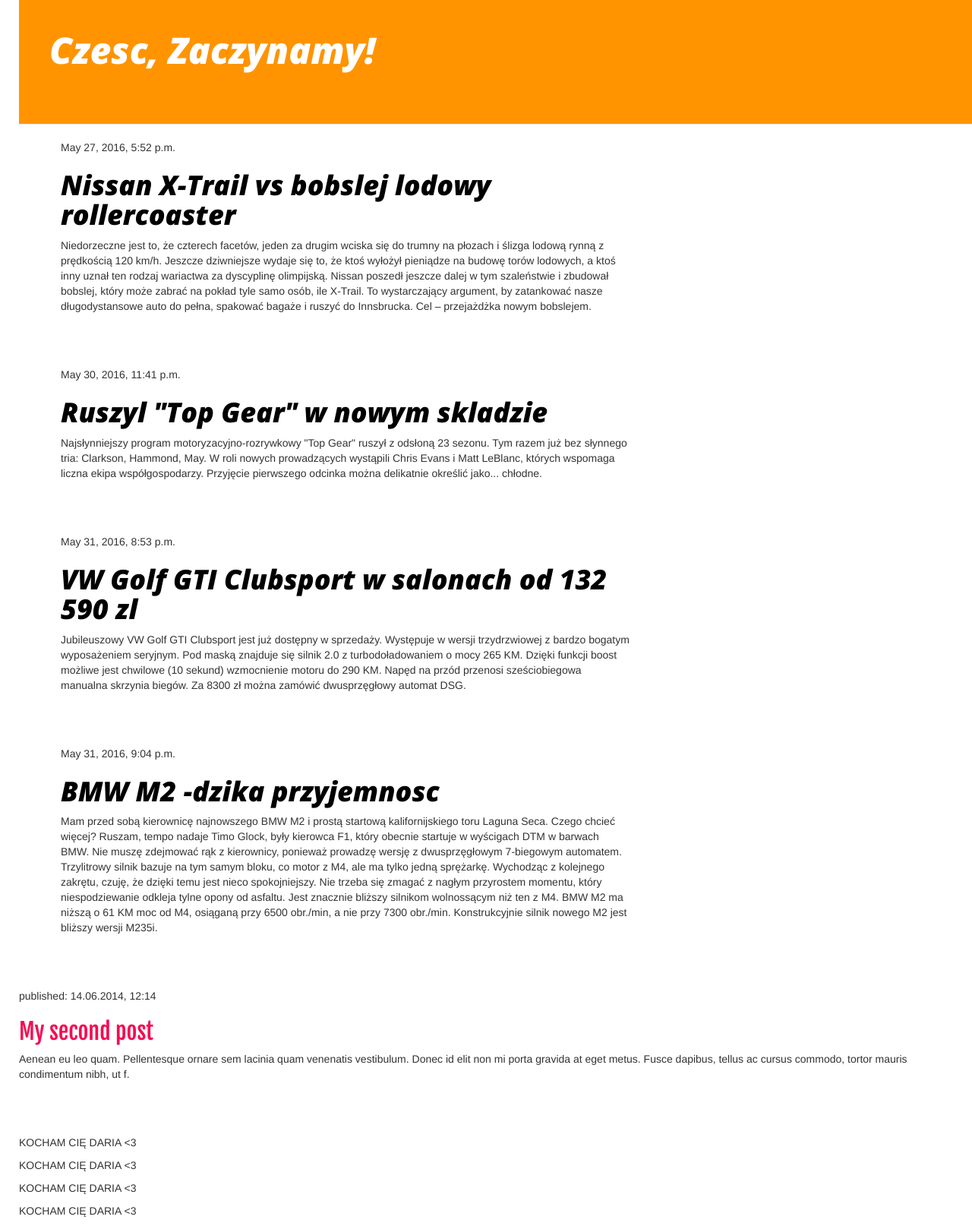
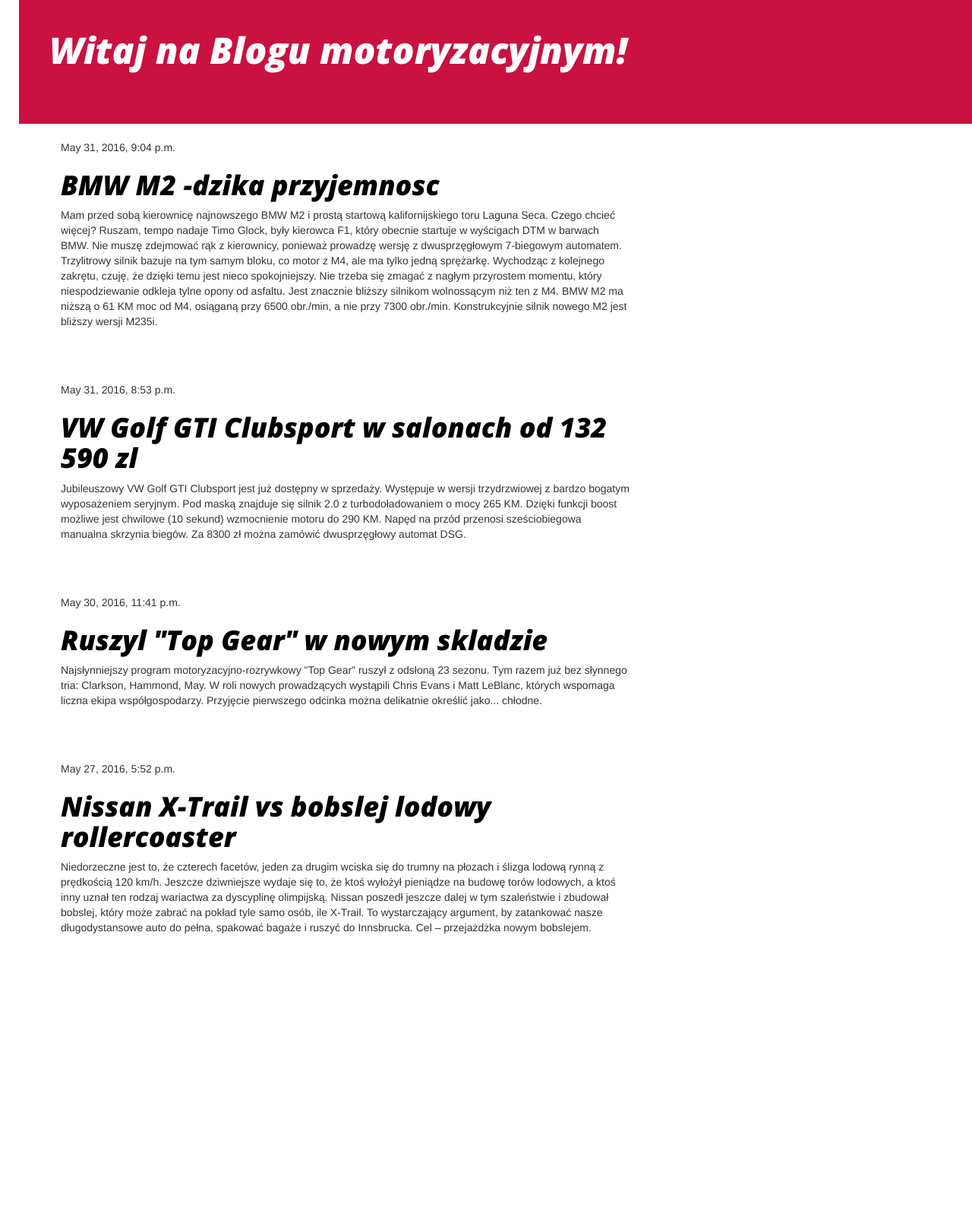
Before and after one commit to mlabuda2/my-first-blog, a Django app: page / in a window 1280 px wide. Shown: the whole page at 76% size. After the commit the page ends 1229 px from the top, so only its background shows below. Run offline with Django 3.2, Linux system fonts and the light colour scheme; data comes from the database, SQL or seed files in the repository; both versions use the stored data as it was after the commit; parts of the project's set-up code (start-up, migrations or seed data) failed here and were passed over; some libraries are stand-ins or nearby versions.

Commit message:
Poprawki postow, kolorow

```diff
--- a/blog/models.py
+++ b/blog/models.py
@@ -1,8 +1,18 @@
 from django.db import models
 from django.utils import timezone
 
+# tagging
+from taggit.managers import TaggableManager
+
 
 class Post(models.Model):
+
+    CATEGORY_CHOICES = (
+        ('samo', 'Samochody'),
+        ('moto', 'Motocykle'),
+        ('nc', 'No Category'),
+    )
+
     author = models.ForeignKey('auth.User')
     title = models.CharField(max_length=200)
     text = models.TextField()
@@ -10,6 +20,8 @@
             default=timezone.now)
     published_date = models.DateTimeField(
             blank=True, null=True)
+    category = models.CharField(max_length=30, choices=CATEGORY_CHOICES)
+    tags = TaggableManager()
 
     def publish(self):
         self.published_date = timezone.now()
--- a/blog/templates/blog/post_list.html
+++ b/blog/templates/blog/post_list.html
@@ -3,14 +3,14 @@
     <head>
       <link href='https://fonts.googleapis.com/css?family=Fjalla+One' rel='stylesheet' type='text/css'>
       <link href='https://fonts.googleapis.com/css?family=Open+Sans:800italic' rel='stylesheet' type='text/css'>
-      <title>Blog Matiego</title>
+      <title>Mateusz Labuda</title>
       <link rel="stylesheet" href="//maxcdn.bootstrapcdn.com/bootstrap/3.2.0/css/bootstrap.min.css">
       <link rel="stylesheet" href="//maxcdn.bootstrapcdn.com/bootstrap/3.2.0/css/bootstrap-theme.min.css">
       <link rel="stylesheet" href="{% static 'css/blog.css' %}">
     </head>
     <body>
         <div class="page-header">
-            <h1><a href="https://www.youtube.com/?hl=pl&gl=PL">Czesc, Zaczynamy!</a></h1>
+            <h1><a href="">Witaj na Blogu motoryzacyjnym!</a></h1>
             <br/>
             <br/>
         </div>
@@ -30,19 +30,5 @@
                 </div>
             </div>
         </div>
-
-        <div class="post">
-            <p>published: 14.06.2014, 12:14</p>
-            <h2><a href="">My second post</a></h2>
-            <p>Aenean eu leo quam. Pellentesque ornare sem lacinia quam venenatis vestibulum. Donec id elit non mi porta gravida at eget metus. Fusce dapibus, tellus ac cursus commodo, tortor mauris condimentum nibh, ut f.</p>
-        </div>
-
-        <div>
-            <p>KOCHAM CIĘ DARIA <3</p>
-            <p>KOCHAM CIĘ DARIA <3</p>
-            <p>KOCHAM CIĘ DARIA <3</p>
-            <p>KOCHAM CIĘ DARIA <3</p>
-
-        </div>
     </body>
 </html>
--- a/blog/views.py
+++ b/blog/views.py
@@ -1,8 +1,56 @@
-from django.shortcuts import render
+from collections import defaultdict
+from math import ceil
+from os.path import join
+
+from django.shortcuts import render, redirect, get_object_or_404
+from django.http import HttpResponse, Http404
+
 from django.utils import timezone
 from .models import Post
 
+exclude_posts = ("about", "projects", "talks")
+
+
+def handler404(request):
+    return render(request, 'blog/404.html', status=404)
+
 
 def post_list(request):
-    posts = Post.objects.filter(published_date__lte=timezone.now()).order_by('published_date')
+    posts = Post.objects.filter(published_date__lte=timezone.now()).order_by('-published_date')
     return render(request, 'blog/post_list.html', {'posts': posts})
+
+
+# def home(request, page=''):
+#     args = dict()
+#     args['blogposts'] = Post.objects.exclude(title__in=exclude_posts)
+#     max_page = ceil(len(args['blogposts']) / 3)
+#     if page and int(page) < 2:  # /0, /1 -> /
+#         return redirect("/")
+#     else:
+#         page = int(page) if (page and int(page) > 0) else 1
+#         args['page'] = page
+#         args['prev_page'] = page + 1 if page < max_page else None
+#         args['newer_page'] = page - 1 if page > 1 else None
+#         # as template slice filter, syntax: list|slice:"start:end"
+#         args['sl'] = str(3 * (page - 1)) + ':' + str(3 * (page - 1) + 3)
+#         return render(request, 'blog/post_list.html', args)
+#
+#
+# def about(request):
+#     the_about_post = get_object_or_404(Post, title="about")
+#     args = {"about": the_about_post}
+#     return render(request, 'blog/about.html', args)
+#
+#
+# def projects(request):
+#     # use markdown to show projects
+#     the_projects_post = get_object_or_404(Post, title="projects")
+#     args = {"projects": the_projects_post}
+#     return render(request, 'blog/projects.html', args)
+#
+#
+# def talks(request):
+#     # use markdown to show talks, could be changed if need better formatting
+#     the_talks_post = get_object_or_404(Post, title="talks")
+#     args = {"talks": the_talks_post}
+#     return render(request, 'blog/talks.html', args)
--- a/mysite/settings.py
+++ b/mysite/settings.py
@@ -37,6 +37,7 @@
     'django.contrib.sessions',
     'django.contrib.messages',
     'django.contrib.staticfiles',
+    'taggit',
     'blog',
 ]
 
--- a/mysite/urls.py
+++ b/mysite/urls.py
@@ -5,3 +5,5 @@
     url(r'^admin/', include(admin.site.urls)),
     url(r'', include('blog.urls')),
 ]
+
+handler404 = 'blog.views.handler404'
--- a/static/css/blog.css
+++ b/static/css/blog.css
@@ -6,17 +6,18 @@
 
 
 h1 a {
-    color: #FCA205;
+    color: #5499E8;
     font-family: 'Open Sans', sans-serif;
 }
 
 h2 a {
-    color: #F50C52;
+    color: #5499E8;
     font-family: 'Fjalla One', sans-serif;
 }
 
+
 .page-header {
-    background-color: #ff9400;
+    background-color: #C91240;
     margin-top: 0;
     padding: 20px 20px 20px 40px;
 }
```
Also changed, not shown: blog/templates/blog/404.html (added, +7 -0 lines), blog/migrations/0002_auto_20160530_2324.py (added), db.sqlite3, static/css/images/404.jpg (added).
